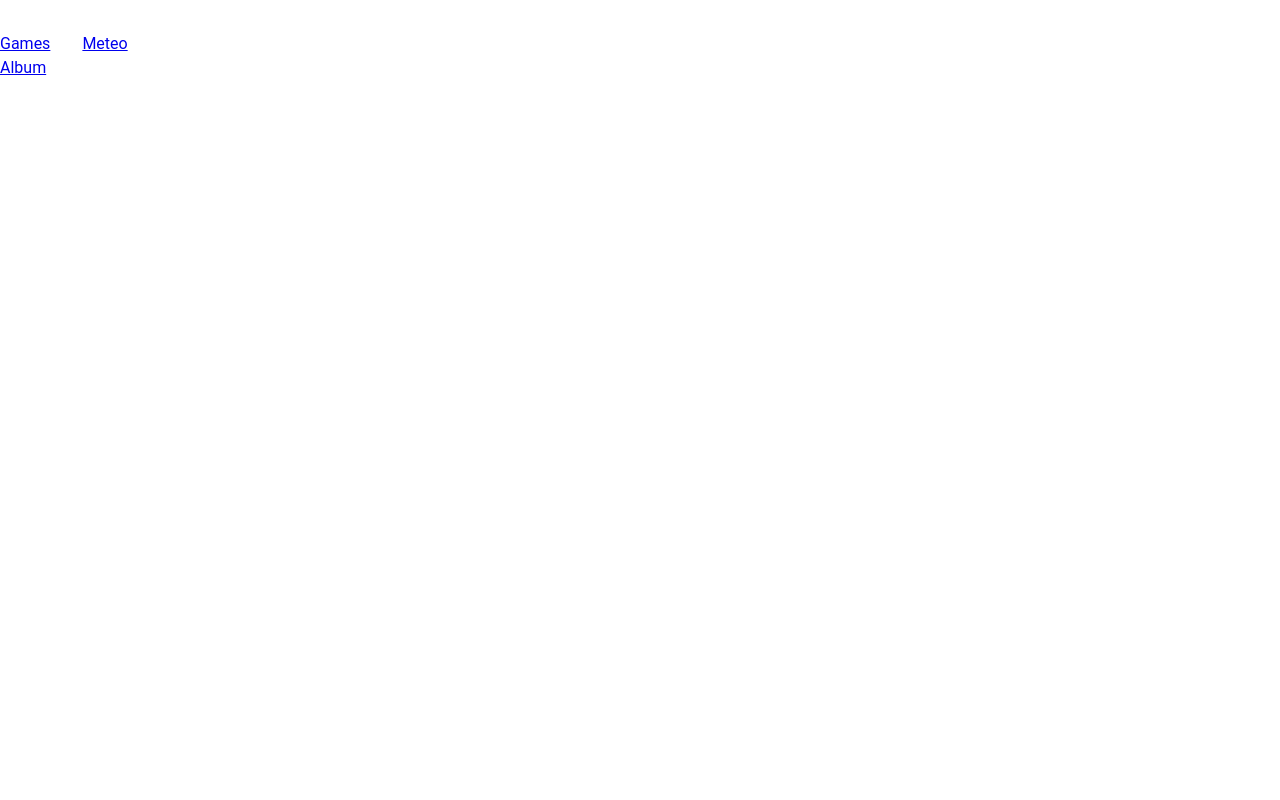
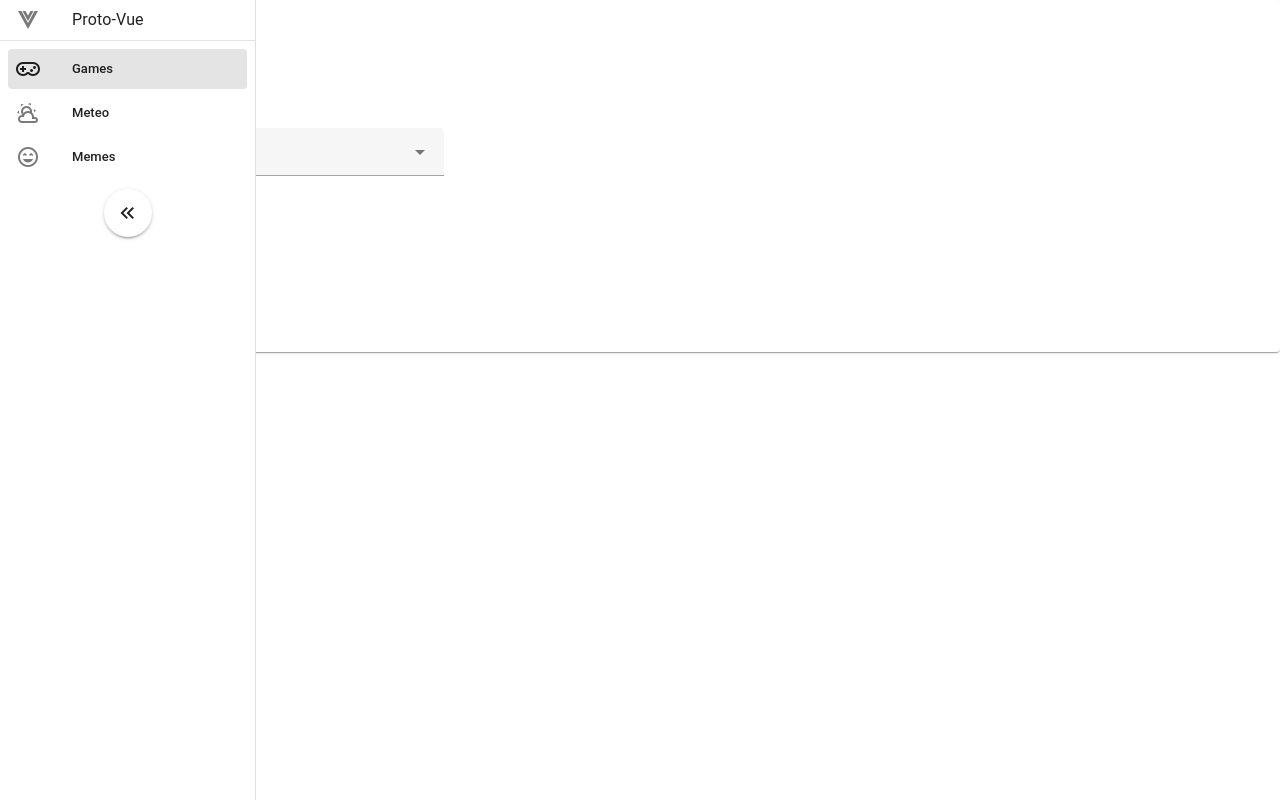
Before and after one commit to ThibaultNG/proto-vue, a Vue app: page / in a window 1280 px wide. Before the commit this address had no page. Built offline with nearby package versions, Linux system fonts and the light colour scheme.

Commit message:
basic navigation bar in App.vue

```diff
--- a/src/App.vue
+++ b/src/App.vue
@@ -1,81 +1,53 @@
 <script setup lang="ts">
-import { RouterLink, RouterView } from "vue-router";
+import { ref } from "vue";
+import { RouterView } from "vue-router";
+const navDrawerPinned = ref(false);
 </script>
 
 <template>
-    <header>
-        <div class="wrapper">
-            <nav>
-                <RouterLink to="/games">Games</RouterLink>
-                <RouterLink to="/meteo">Meteo</RouterLink>
-                <RouterLink to="/album">Album</RouterLink>
-            </nav>
-        </div>
-    </header>
+    <v-card>
+        <v-layout>
+            <v-navigation-drawer v-model:rail="navDrawerPinned">
+                <v-list-item prepend-icon="mdi-vuejs" title="Proto-Vue"></v-list-item>
 
-    <RouterView />
+                <v-divider></v-divider>
+
+                <v-list density="compact" nav>
+                    <v-list-item
+                        prepend-icon="mdi-gamepad-variant-outline"
+                        title="Games"
+                        value="games"
+                        to="/games"
+                    ></v-list-item>
+                    <v-list-item
+                        prepend-icon="mdi-weather-partly-cloudy"
+                        title="Meteo"
+                        value="meteo"
+                        to="/meteo"
+                    ></v-list-item>
+                    <v-list-item
+                        prepend-icon="mdi-emoticon-excited-outline"
+                        title="Memes"
+                        value="memes"
+                        to="/album"
+                    ></v-list-item>
+                </v-list>
+                <v-btn icon @click="navDrawerPinned = !navDrawerPinned" location="top center">
+                    <v-icon v-if="!navDrawerPinned">mdi-chevron-double-left</v-icon>
+                    <v-icon v-else>mdi-chevron-double-right</v-icon>
+                </v-btn>
+            </v-navigation-drawer>
+
+            <v-main class="container">
+                <RouterView />
+            </v-main>
+        </v-layout>
+    </v-card>
 </template>
 
 <style scoped>
-header {
-    line-height: 1.5;
-    max-height: 100vh;
-}
-
-.logo {
-    display: block;
-    margin: 0 auto 2rem;
-}
-
-nav {
-    width: 100%;
-    font-size: 12px;
-    text-align: center;
-    margin-top: 2rem;
-}
-
-nav a.router-link-exact-active {
-    color: var(--color-text);
-}
-
-nav a.router-link-exact-active:hover {
-    background-color: transparent;
-}
-
-nav a {
-    display: inline-block;
-    padding: 0 1rem;
-    border-left: 1px solid var(--color-border);
-}
-
-nav a:first-of-type {
-    border: 0;
-}
-
-@media (min-width: 1024px) {
-    header {
-        display: flex;
-        place-items: center;
-        padding-right: calc(var(--section-gap) / 2);
-    }
-
-    .logo {
-        margin: 0 2rem 0 0;
-    }
-
-    header .wrapper {
-        display: flex;
-        place-items: flex-start;
-        flex-wrap: wrap;
-    }
-
-    nav {
-        text-align: left;
-        margin-left: -1rem;
-        font-size: 1rem;
-
-        padding: 1rem 0;
-        margin-top: 1rem;
-    }
+.container {
+    padding: 10%; /* Add padding of 5% on all sides */
+    box-sizing: border-box;
 }
 </style>
--- a/src/main.ts
+++ b/src/main.ts
@@ -15,7 +15,10 @@ import * as directives from "vuetify/directives";
 
 const vuetify = createVuetify({
     components,
-    directives
+    directives,
+    display: {
+        mobileBreakpoint: "xs"
+    }
 });
 
 const app = createApp(App);
--- a/src/modules/games/component/SelectGameShop.vue
+++ b/src/modules/games/component/SelectGameShop.vue
@@ -19,7 +19,6 @@ const shopNames = ["Steam", "Origin", "Epic Games", "Ubisoft"];
 </script>
 
 <template>
-    <v-toolbar>
     <v-autocomplete
         v-model="selectedShop"
         v-model:search="searchShop"
@@ -34,7 +33,6 @@ const shopNames = ["Steam", "Origin", "Epic Games", "Ubisoft"];
     ></v-autocomplete>
 
     <v-btn icon="mdi-dots-vertical"></v-btn>
-    </v-toolbar>
 </template>
 
 <style></style>
--- a/src/router/index.ts
+++ b/src/router/index.ts
@@ -20,7 +20,8 @@ const router = createRouter({
             component: Album
         },
         {
-            path: "/games",
+            path: "/",
+            alias: "/games",
             name: "games",
             // route level code-splitting
             // this generates a separate chunk (About.[hash].js) for this route
```
Lines whose indentation alone changed are shown as unchanged.
